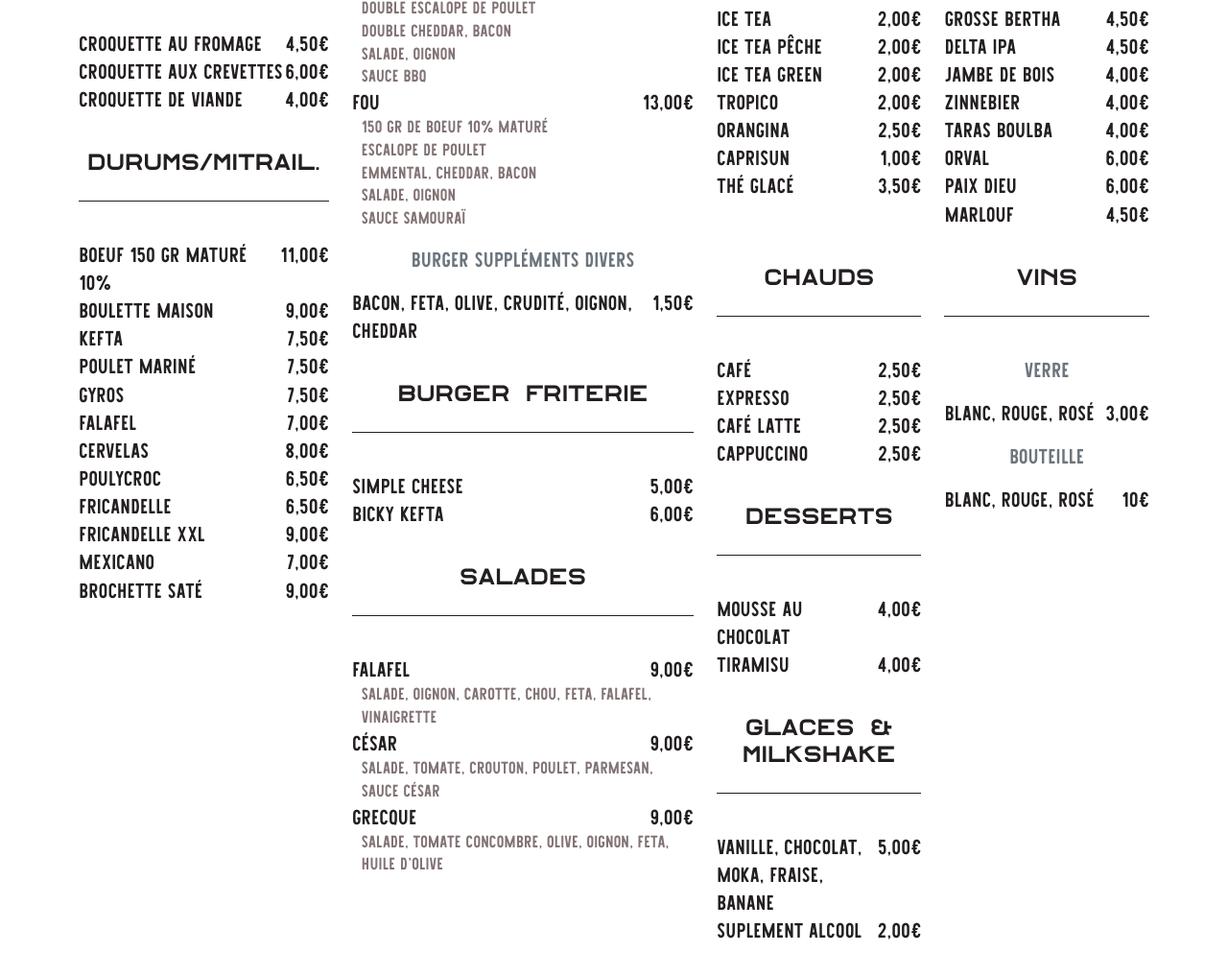
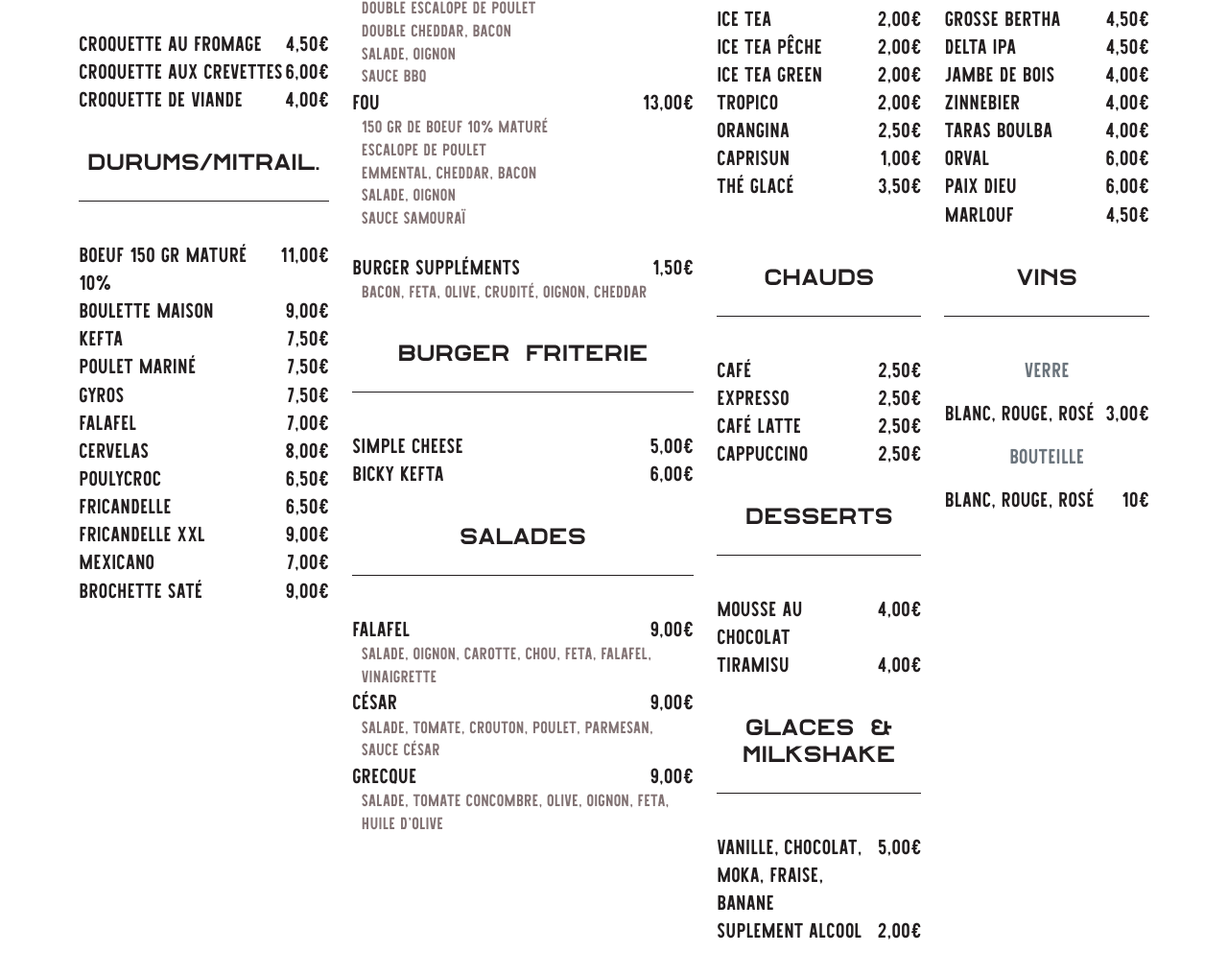
Before and after one commit to patate-be/menu, a plain HTML site: page index.html in a window 1280 px wide. Shown: the part 969-1986 px from the top of the page at 96% size. Drawn offline with Linux system fonts and the light colour scheme.

Commit message:
Add files via upload

```diff
--- a/index.html
+++ b/index.html
@@ -180,8 +180,8 @@
         <p class="list">DOUBLE ESCALOPE DE POULET<br /> DOUBLE CHEDDAR, BACON<br />SALADE, OIGNON<br /> SAUCE BBQ </p>
         <p class="produit"><span class="nom">FOU</span> <span class="prix">13,00€</span></p>
         <p class="list"> 150 GR DE BOEUF 10% MATURé<br />ESCALOPE DE POULET<br /> EMMENTAL, CHEDDAR, BACON<br /> SALADE, OIGNON<br /> SAUCE SAMOURAï </p>
-        <p class="text-center mt-3">Burger SUPPLéMENTS divers</p>
-        <p class="produit"><span class="nom">BACON, FETA, OLIVE, CRUDITé, OIGNON, CHEDDAR</span> <span class="prix">1,50€</span></p>
+        <p class="produit mt-4"><span class="nom">Burger SUPPLéMENTS</span> <span class="prix">1,50€</span></p>
+        <p class="list"><span class="nom">BACON, FETA, OLIVE, CRUDITé, OIGNON, CHEDDAR</span> </p>
           <!-- <p class="produit"><span class="nom"></span> <span class="prix">0,50€</span></p> -->
         <h2>Burger Friterie</h2>
         <p class="produit"><span class="nom">Simple cheese </span> <span class="prix">5,00€</span></p>
```
